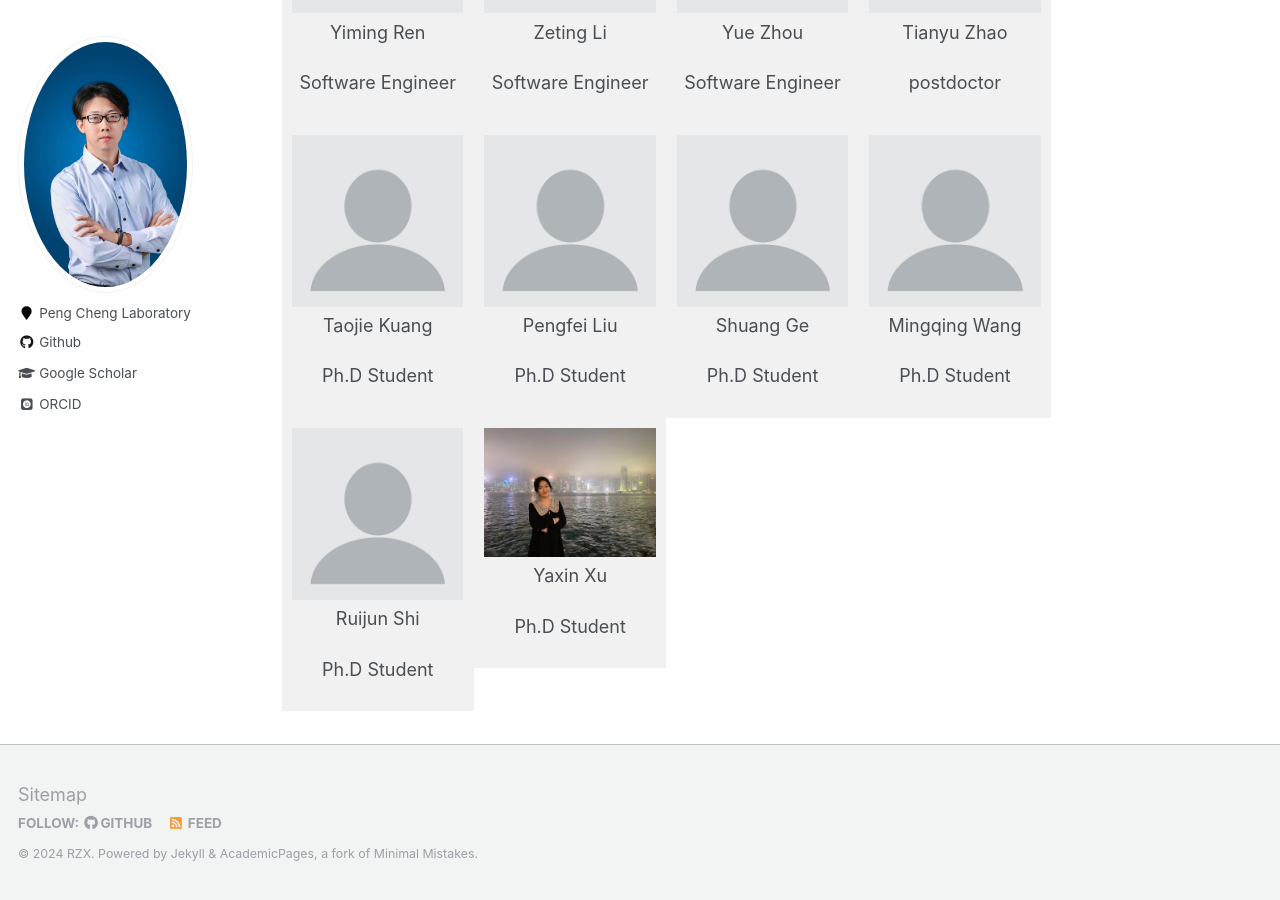
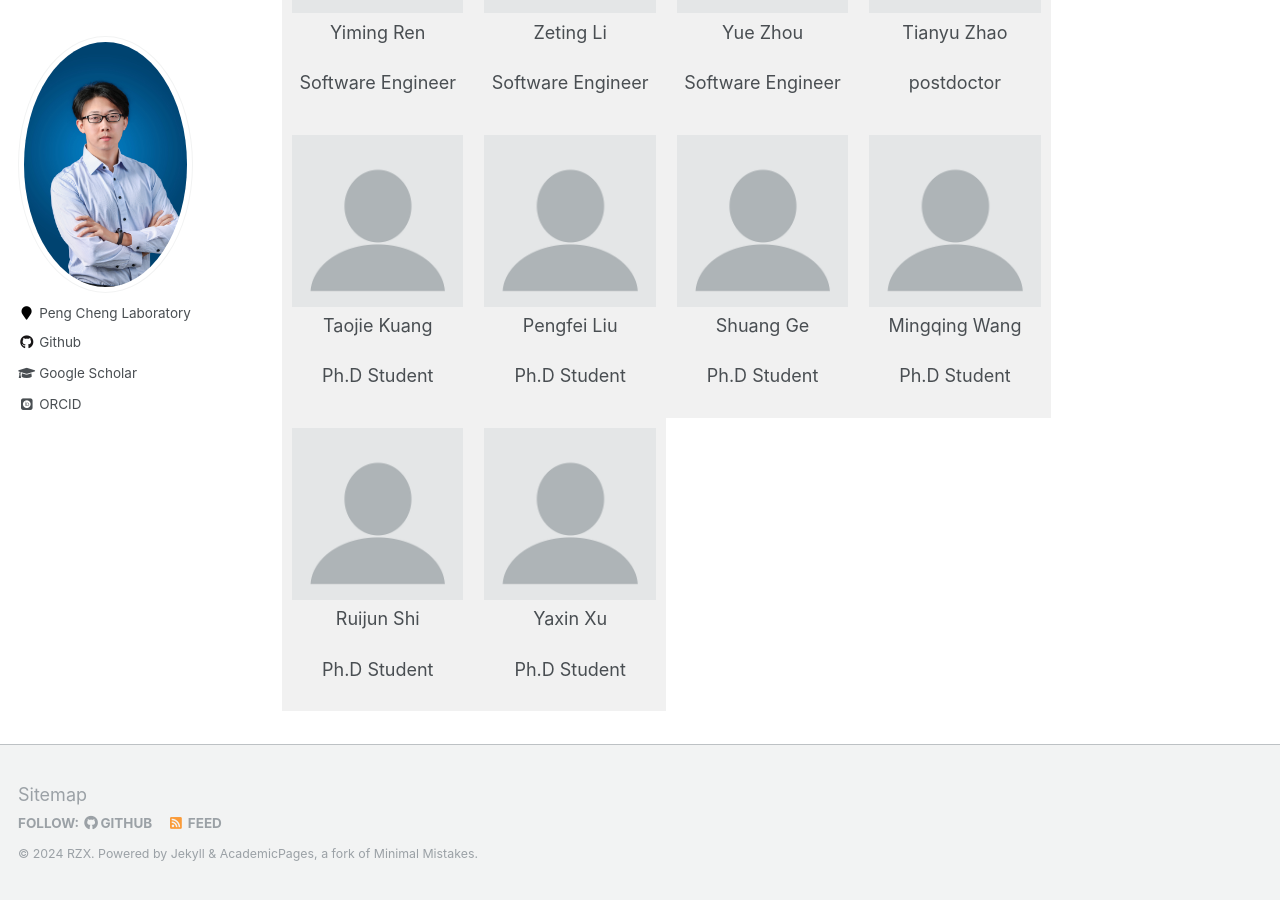
Before and after one commit to zhixiang-ren/zhixiang-ren.github.io, a Jekyll site: the page built from _pages/about.html, in a window 1280 px wide and 900 px high, scrolled down 900 px. Built offline with Jekyll 4.4.1, drawn with Linux system fonts in a browser that asks for light colours; some web fonts are replaced.

Commit message:
Update about.html

```diff
--- a/_pages/about.html
+++ b/_pages/about.html
@@ -82,7 +82,7 @@ redirect_from:
   </div>
 
   <div style="width: 25%;padding: 5px;background-color: rgb(241, 241, 241);float: left;">
-    <img style="width: 100%;padding-left: 3%;padding-right: 3%;padding-top: 3%;padding-bottom: 0%;" src="/images/xuyx.jpg">
+    <img style="width: 100%;padding-left: 3%;padding-right: 3%;padding-top: 3%;padding-bottom: 0%;" src="/images/profile.png">
     <p style="width: 100%;padding-left: 3%;padding-right: 3%;padding-top: 3%;padding-bottom: 0%;text-align:center">Yaxin Xu</p>
     <p style="width: 100%;padding-left: 3%;padding-right: 3%;padding-top: 0%;padding-bottom: 0%;text-align:center">Ph.D Student</p>
   </div>
```
